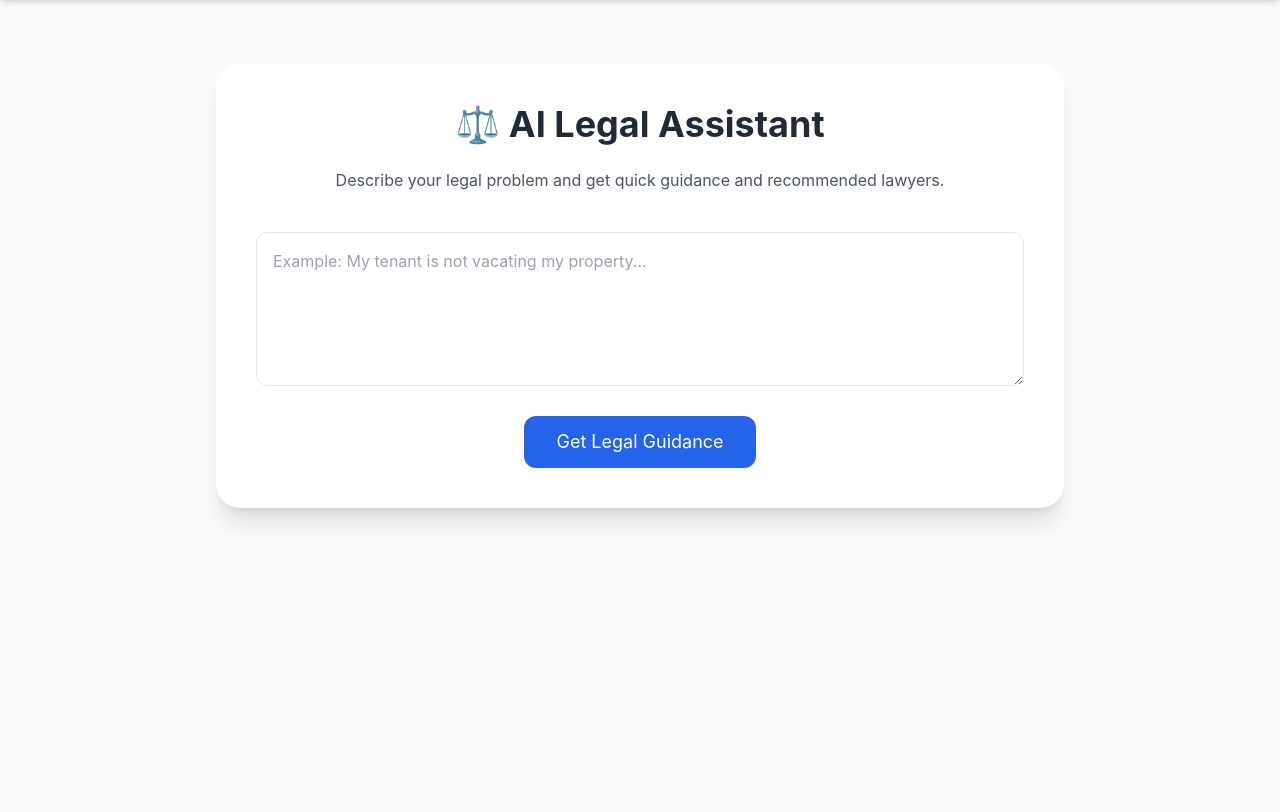
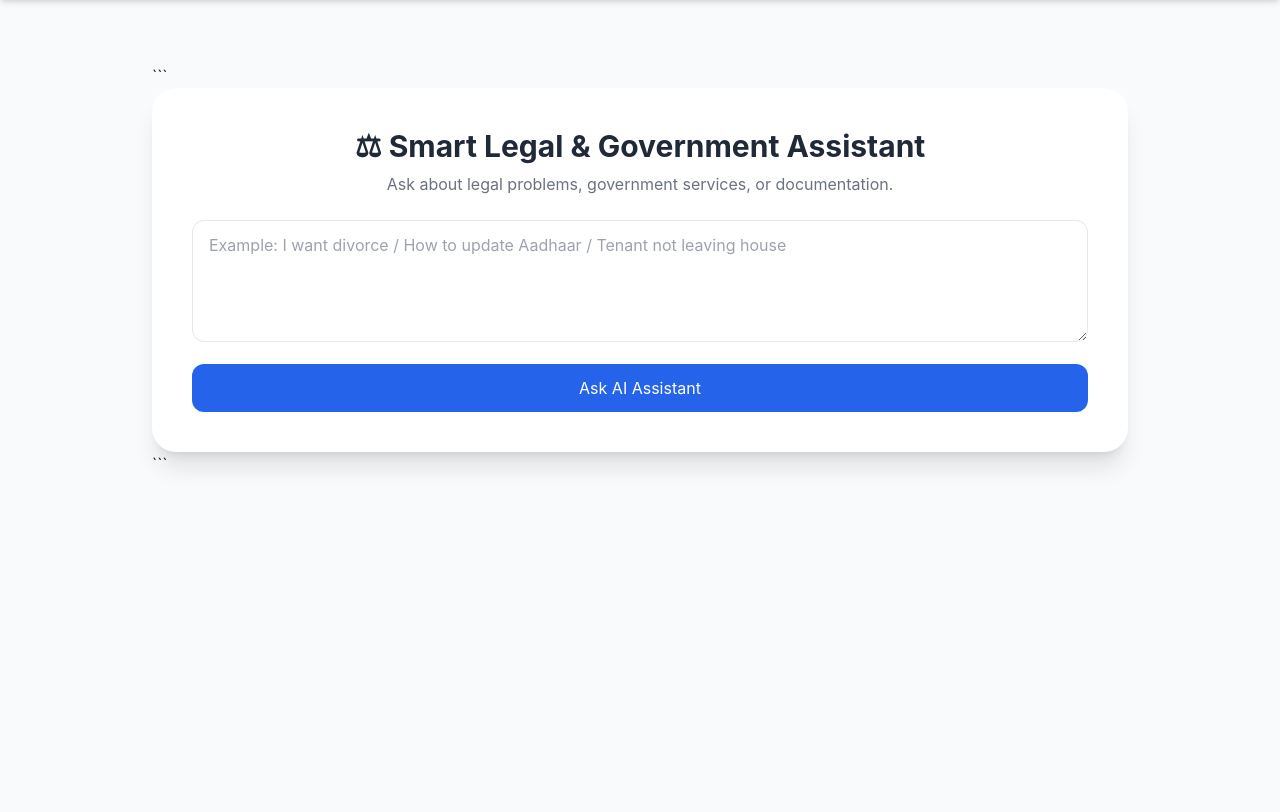
Before and after one commit to iasbhattdhruv/legalconnect-marketplaced, a Django app: page /ai-legal-assistant/ in a window 1280 px wide. Shown: the part 64-876 px from the top of the page. Run offline with Django 5.2, Linux system fonts and the light colour scheme; the visitor is signed in with stand-in values (Sample User, id 1); some libraries are stand-ins or nearby versions.

Commit message:
Added AI legal assistant with intent detection and knowledge base

````diff
--- a/accounts/models.py
+++ b/accounts/models.py
@@ -35,7 +35,8 @@ class Profile(models.Model):
     experience = models.IntegerField(blank=True, null=True)
     consultation_fee = models.IntegerField(blank=True, null=True)
     bio = models.TextField(blank=True, null=True)
-
+    photo = models.ImageField(upload_to='profile_photos/', blank=True, null=True)
+    signature = models.ImageField(upload_to='signatures/', blank=True, null=True)
     def __str__(self):
         return f"{self.user.username} ({self.unique_id})"
 
--- a/accounts/views.py
+++ b/accounts/views.py
@@ -6,6 +6,7 @@ from django.contrib import messages
 from .models import Profile, Appointment
 from django.db import IntegrityError
 from datetime import date
+from .ai_engine.ai_processor import process_query
 
 # ======================
 # HOME
@@ -302,32 +303,22 @@ def cancel_appointment_view(request, appointment_id):
 @login_required
 def legal_ai_view(request):
 
-    advice = None
+    result = None
     recommended_lawyers = None
 
     if request.method == "POST":
 
-        problem = request.POST.get("problem").lower()
+        problem = request.POST.get("problem")
 
-        # Basic AI logic (can upgrade later)
+        result = process_query(problem)
 
-        if "divorce" in problem:
-            advice = "You may need a divorce lawyer. Under Indian law you can file for divorce under the Hindu Marriage Act or Special Marriage Act."
-            recommended_lawyers = Profile.objects.filter(specialization__icontains="divorce")
+        if result["lawyer_type"]:
 
-        elif "property" in problem or "tenant" in problem:
-            advice = "Property disputes usually require a property lawyer. You may need to issue a legal notice before court proceedings."
-            recommended_lawyers = Profile.objects.filter(specialization__icontains="property")
-
-        elif "cyber" in problem or "fraud" in problem:
-            advice = "Cyber crimes should be reported to the cyber crime portal and handled by a cyber crime lawyer."
-            recommended_lawyers = Profile.objects.filter(specialization__icontains="cyber")
-
-        else:
-            advice = "Your issue may require legal consultation. Please consult a lawyer for proper legal advice."
-            recommended_lawyers = Profile.objects.filter(user_type="lawyer")[:4]
+            recommended_lawyers = Profile.objects.filter(
+                specialization__icontains=result["lawyer_type"]
+            )
 
     return render(request, "legal_ai.html", {
-        "advice": advice,
+        "result": result,
         "recommended_lawyers": recommended_lawyers
     })
--- a/config/settings.py
+++ b/config/settings.py
@@ -126,5 +126,8 @@ LOGIN_URL = '/login/'
 LOGIN_REDIRECT_URL = '/dashboard/'
 LOGOUT_REDIRECT_URL = '/'
 STATICFILES_DIRS = [
-    BASE_DIR / "static",
+    BASE_DIR / "static"
+    ,
 ]
+MEDIA_URL = '/media/'
+MEDIA_ROOT = BASE_DIR / 'media'
--- a/config/urls.py
+++ b/config/urls.py
@@ -1,5 +1,14 @@
 from django.contrib import admin
 from django.urls import path, include
+from django.conf import settings
+from django.conf.urls.static import static
+
+urlpatterns = [
+    path('', include('accounts.urls')),
+    path('admin/', admin.site.urls),
+]
+
+urlpatterns += static(settings.MEDIA_URL, document_root=settings.MEDIA_ROOT)
 
 urlpatterns = [
     path('admin/', admin.site.urls),
--- a/templates/legal_ai.html
+++ b/templates/legal_ai.html
@@ -2,89 +2,172 @@
 
 {% block content %}
 
-<div class="max-w-4xl mx-auto py-16 px-6">
+<div class="max-w-5xl mx-auto py-16 px-6">
 
-<div class="bg-white shadow-xl rounded-3xl p-10">
+```
+<!-- AI Header Card -->
+<div class="bg-white p-10 rounded-3xl shadow-xl">
 
-<h1 class="text-4xl font-bold mb-6 text-center">
-⚖️ AI Legal Assistant
-</h1>
+    <h2 class="text-3xl font-bold mb-2 text-center">
+        ⚖ Smart Legal & Government Assistant
+    </h2>
 
-<p class="text-gray-600 text-center mb-10">
-Describe your legal problem and get quick guidance and recommended lawyers.
+    <p class="text-center text-gray-500 mb-6">
+        Ask about legal problems, government services, or documentation.
     </p>
 
     <form method="POST">
-
         {% csrf_token %}
 
         <textarea
             name="problem"
-rows="5"
-placeholder="Example: My tenant is not vacating my property..."
-class="w-full border p-4 rounded-xl mb-6"
-required
-></textarea>
+            placeholder="Example: I want divorce / How to update Aadhaar / Tenant not leaving house"
+            class="w-full border px-4 py-3 rounded-xl mb-4 focus:outline-none focus:ring-2 focus:ring-blue-500"
+            rows="4"
+            required></textarea>
 
-<div class="text-center">
+        <button type="submit"
+            class="w-full bg-blue-600 text-white py-3 rounded-xl hover:bg-blue-700 transition">
 
-<button class="bg-blue-600 text-white px-8 py-3 rounded-xl text-lg">
-Get Legal Guidance
+            Ask AI Assistant
+
         </button>
+
+    </form>
 
 </div>
 
-</form>
 
-{% if advice %}
+<!-- AI RESULT SECTION -->
+{% if result %}
 
-<div class="mt-12 bg-blue-50 p-6 rounded-xl">
+<div class="bg-white p-10 rounded-3xl shadow-xl mt-8">
 
-<h2 class="text-2xl font-semibold mb-3">
-AI Legal Advice
-</h2>
+    <!-- Advice -->
+    <h3 class="text-xl font-bold mb-3">
+        AI Guidance
+    </h3>
 
-<p class="text-gray-700">
-{{ advice }}
+    <p class="mb-6 text-gray-700">
+        {{ result.advice }}
     </p>
+
+
+    <!-- Steps -->
+    {% if result.steps %}
+
+    <h4 class="font-semibold mb-3">
+        Suggested Steps
+    </h4>
+
+    <ul class="list-disc pl-6 mb-6 space-y-1">
+
+        {% for step in result.steps %}
+
+        <li>{{ step }}</li>
+
+        {% endfor %}
+
+    </ul>
+
+    {% endif %}
+
+
+    <!-- Useful Resources -->
+    {% if result.links %}
+
+    <h4 class="font-semibold mb-3">
+        Official / Useful Resources
+    </h4>
+
+    <ul class="list-disc pl-6 mb-6 space-y-2">
+
+        {% for link in result.links %}
+
+        <li>
+
+            <a href="{{ link }}"
+               target="_blank"
+               class="text-blue-600 underline hover:text-blue-800">
+
+               {{ link }}
+
+            </a>
+
+        </li>
+
+        {% endfor %}
+
+    </ul>
+
+    {% endif %}
+
+
+    <!-- Google Search Fallback -->
+    {% if result.google_search %}
+
+    <div class="bg-gray-50 border p-5 rounded-xl mb-6">
+
+        <h4 class="font-semibold mb-2">
+            Need more information?
+        </h4>
+
+        <p class="text-gray-600 mb-2">
+            Explore additional resources related to your question.
+        </p>
+
+        <a href="{{ result.google_search }}"
+           target="_blank"
+           class="text-blue-600 underline font-medium">
+
+           View Google Search Results
+
+        </a>
 
     </div>
 
     {% endif %}
 
+
+    <!-- Recommended Lawyers -->
     {% if recommended_lawyers %}
 
-<div class="mt-12">
+    <h4 class="font-semibold mb-4">
+        Recommended Lawyers
+    </h4>
 
-<h2 class="text-2xl font-semibold mb-6">
-Recommended Lawyers
-</h2>
-
-<div class="grid grid-cols-2 gap-6">
+    <div class="grid grid-cols-1 md:grid-cols-2 gap-5">
 
         {% for lawyer in recommended_lawyers %}
 
-<div class="border p-6 rounded-xl shadow">
+        <div class="border p-5 rounded-xl hover:shadow-md transition">
 
-<h3 class="text-xl font-bold">
+            <div class="flex items-center gap-3 mb-2">
+
+                {% if lawyer.photo %}
+                <img src="{{ lawyer.photo.url }}"
+                     class="w-10 h-10 rounded-full object-cover">
+                {% endif %}
+
+                <div>
+
+                    <h5 class="font-bold">
                         {{ lawyer.user.username }}
-</h3>
+                    </h5>
 
-<p class="text-gray-600">
+                    <p class="text-sm text-gray-500">
                         {{ lawyer.specialization }}
                     </p>
 
-<p class="mt-2">
-Experience: {{ lawyer.experience }} years
-</p>
+                </div>
 
-<p class="mt-2 font-semibold text-blue-600">
-₹{{ lawyer.consultation_fee }}
-</p>
+            </div>
 
             <a href="/lawyers/{{ lawyer.id }}/"
-class="block mt-4 bg-blue-600 text-white text-center py-2 rounded">
+               class="text-blue-600 underline">
+
                View Profile
+
             </a>
 
         </div>
@@ -93,11 +176,44 @@ View Profile
 
     </div>
 
+    {% endif %}
+
 </div>
 
 {% endif %}
 
+
+<!-- FUTURE CHAT HISTORY SUPPORT -->
+{% if chat_history %}
+
+<div class="bg-white p-8 rounded-3xl shadow-xl mt-8">
+
+    <h3 class="text-lg font-bold mb-4">
+        Previous Questions
+    </h3>
+
+    <ul class="space-y-2">
+
+        {% for item in chat_history %}
+
+        <li class="border p-3 rounded-lg">
+
+            <strong>Question:</strong> {{ item.question }}
+
+            <br>
+
+            <strong>Answer:</strong> {{ item.answer }}
+
+        </li>
+
+        {% endfor %}
+
+    </ul>
+
 </div>
+
+{% endif %}
+```
 
 </div>
 
````
Also changed, not shown: accounts/ai_engine/ai_processor.py (added, +32 -0 lines), accounts/ai_engine/intent_detector.py (added, +44 -0 lines), accounts/ai_engine/knowledge_base.py (added, +79 -0 lines), templates/register.html (+22 -2 lines), accounts/ai_engine/_init_.py (added), accounts/migrations/0007_profile_photo_profile_signature.py (added). Lines whose indentation alone changed are shown as unchanged.
